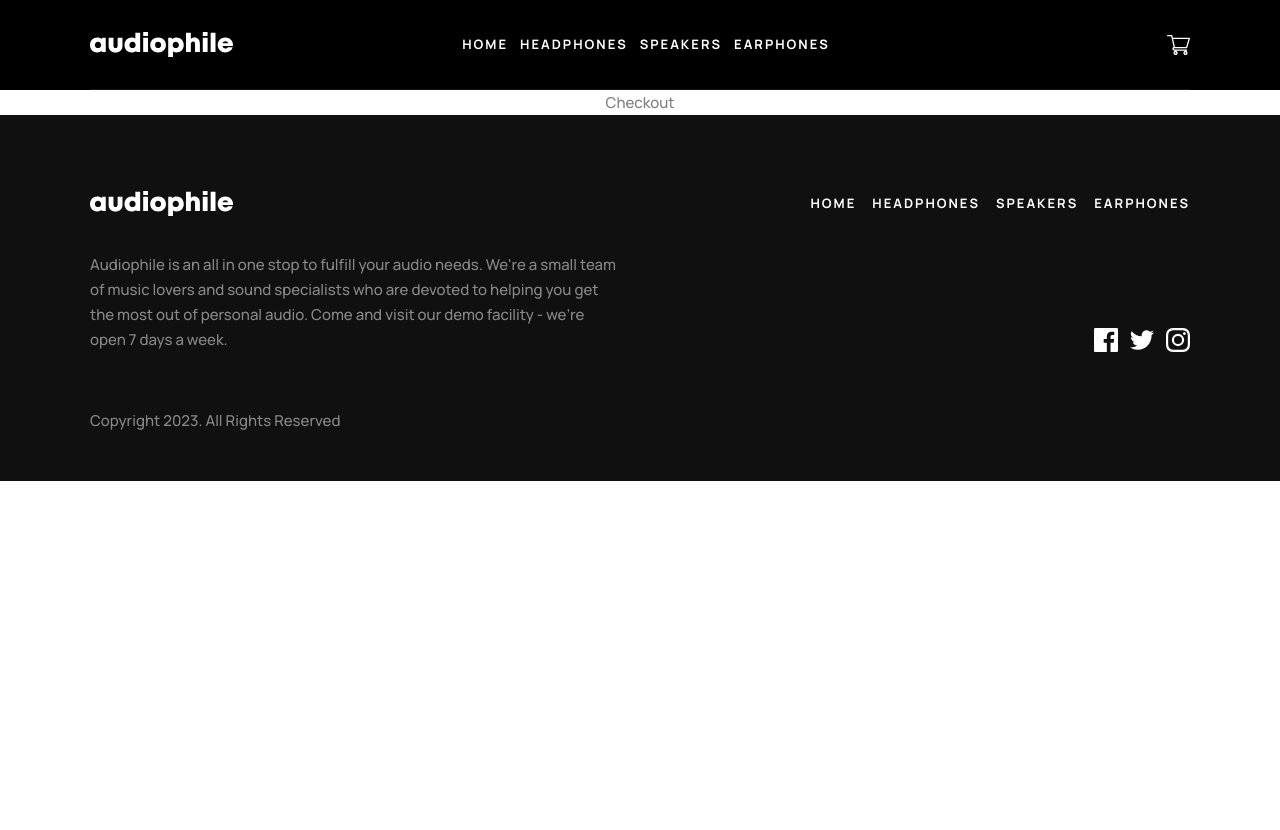
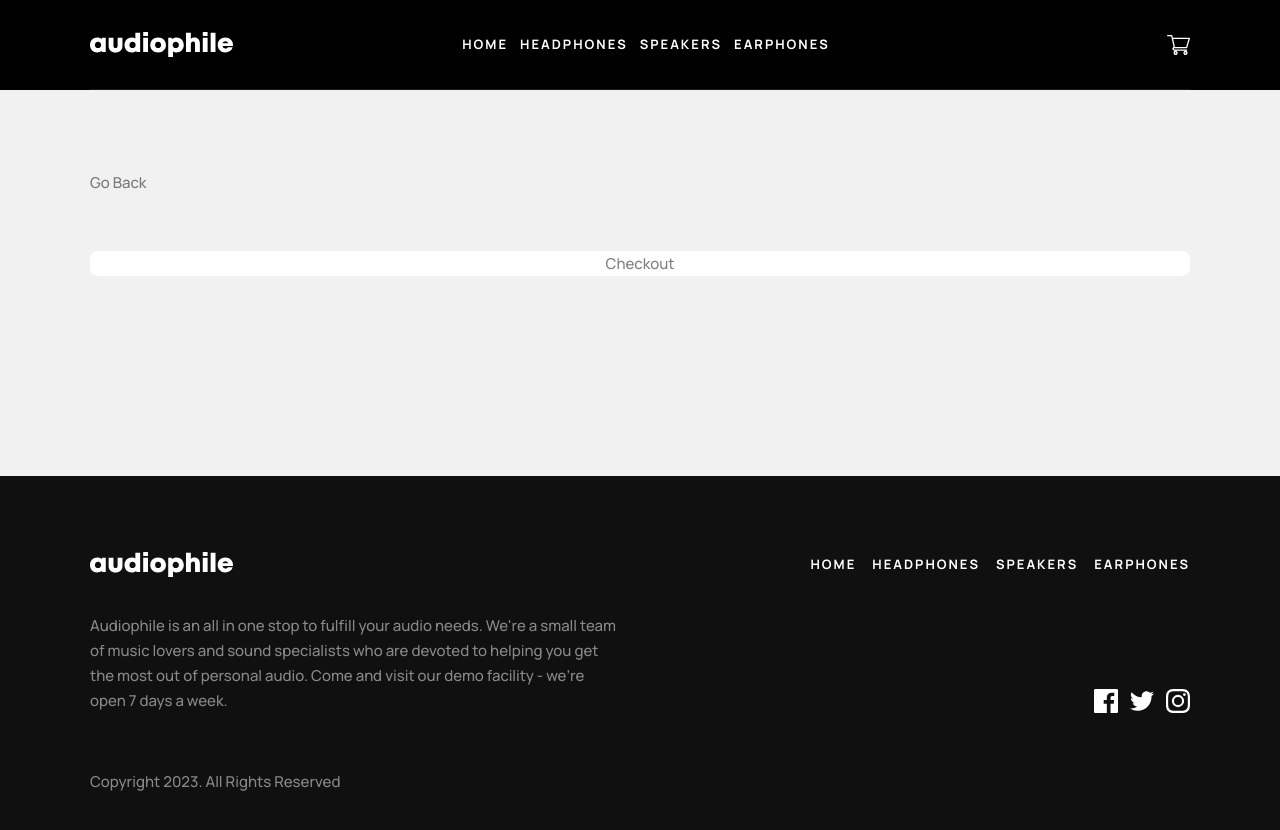
Before and after one commit to scottmotion/audiophile-ecommerce, a React (Vite) app: page /audiophile-ecommerce/checkout in a window 1280 px wide. Shown: the top 830 px of the page. Before the commit the page ends 800 px from the top, so only its background shows below. Built offline with nearby package versions, Linux system fonts and the light colour scheme.

Commit message:
Update Checkout.tsx

```diff
--- a/src/pages/Checkout.tsx
+++ b/src/pages/Checkout.tsx
@@ -1,7 +1,21 @@
+import { Link } from "react-router-dom";
 export default function Checkout() {
   return (
-    <div>
-      <p>Checkout</p>
-    </div>
+    <>
+      <nav className="flex w-full flex-col items-center justify-center px-6 md:px-10 lg:bg-light-grey">
+        <div className="flex w-full max-w-[1100px] flex-row pb-6 pt-4 md:pt-8 lg:pb-14 lg:pt-20">
+          <Link to={".."} relative="path">
+            <button>
+              <p>Go Back</p>
+            </button>
+          </Link>
+        </div>
+      </nav>
+      <main className="flex w-full flex-col items-center gap-[7.5rem] px-6 md:px-10 lg:gap-[10rem] lg:bg-light-grey">
+        <section className="mb-[7.5rem] flex w-full max-w-[1100px] flex-col items-center gap-20 rounded-lg bg-white lg:mb-[12.5rem]">
+          <p>Checkout</p>
+        </section>
+      </main>
+    </>
   );
 }
```
